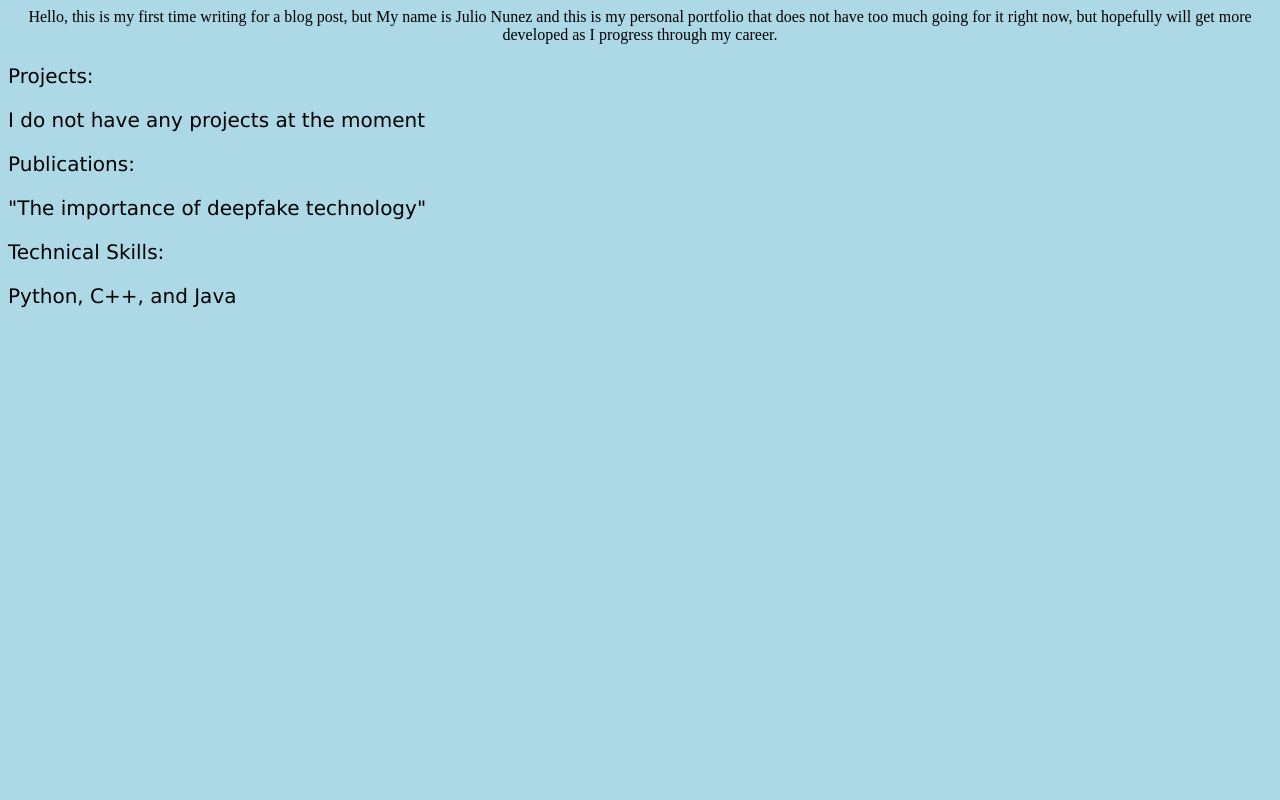
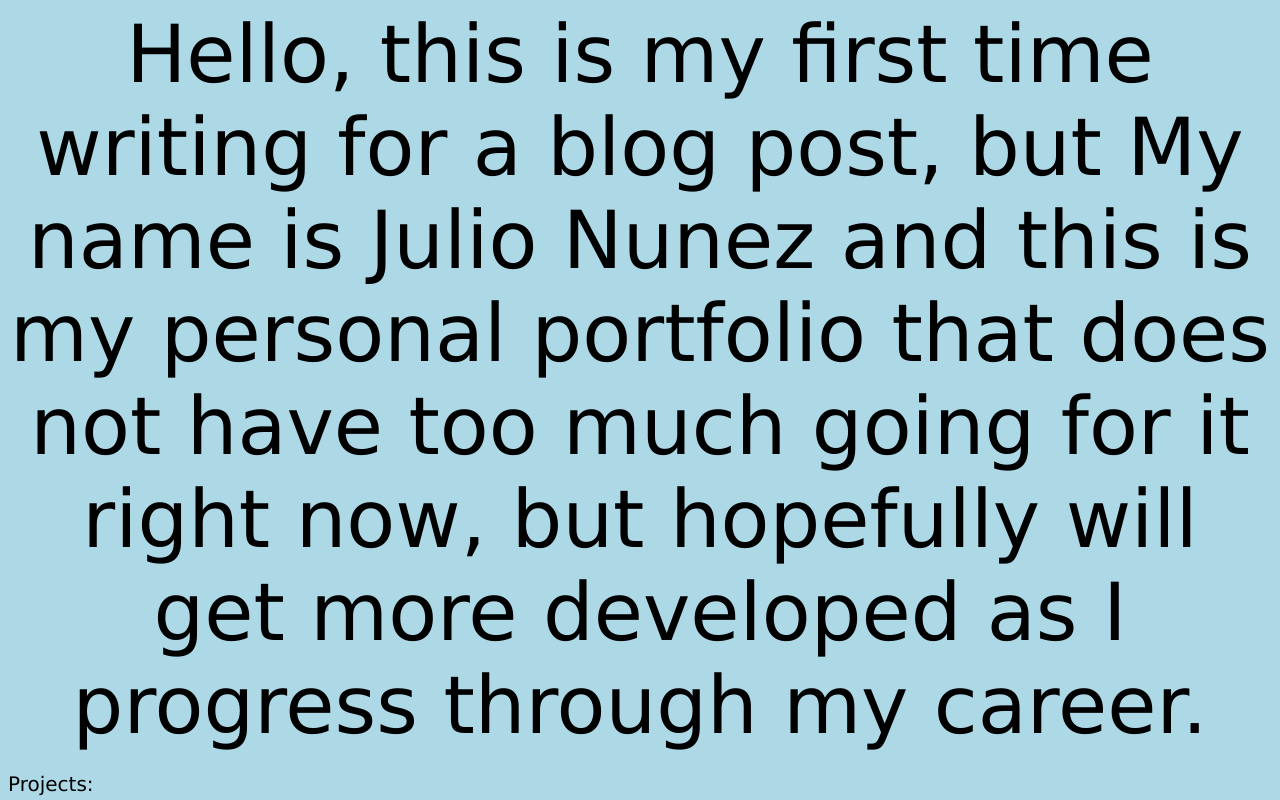
Before and after one commit to Julio-N/Julio-N.github.io, a plain HTML site: page index.html in a window 1280 px wide. Shown: the top 800 px of the page. Drawn offline with Linux system fonts and the light colour scheme.

Commit message:
Update website color and font.css

```diff
--- a/website color and font.css
+++ b/website color and font.css
@@ -7,3 +7,7 @@ p {
   font-size: 20px;
   font-color: black;
 }
+center {
+  font-family: verdana;
+  font-size: 80px;
+  font-color: black;
```
